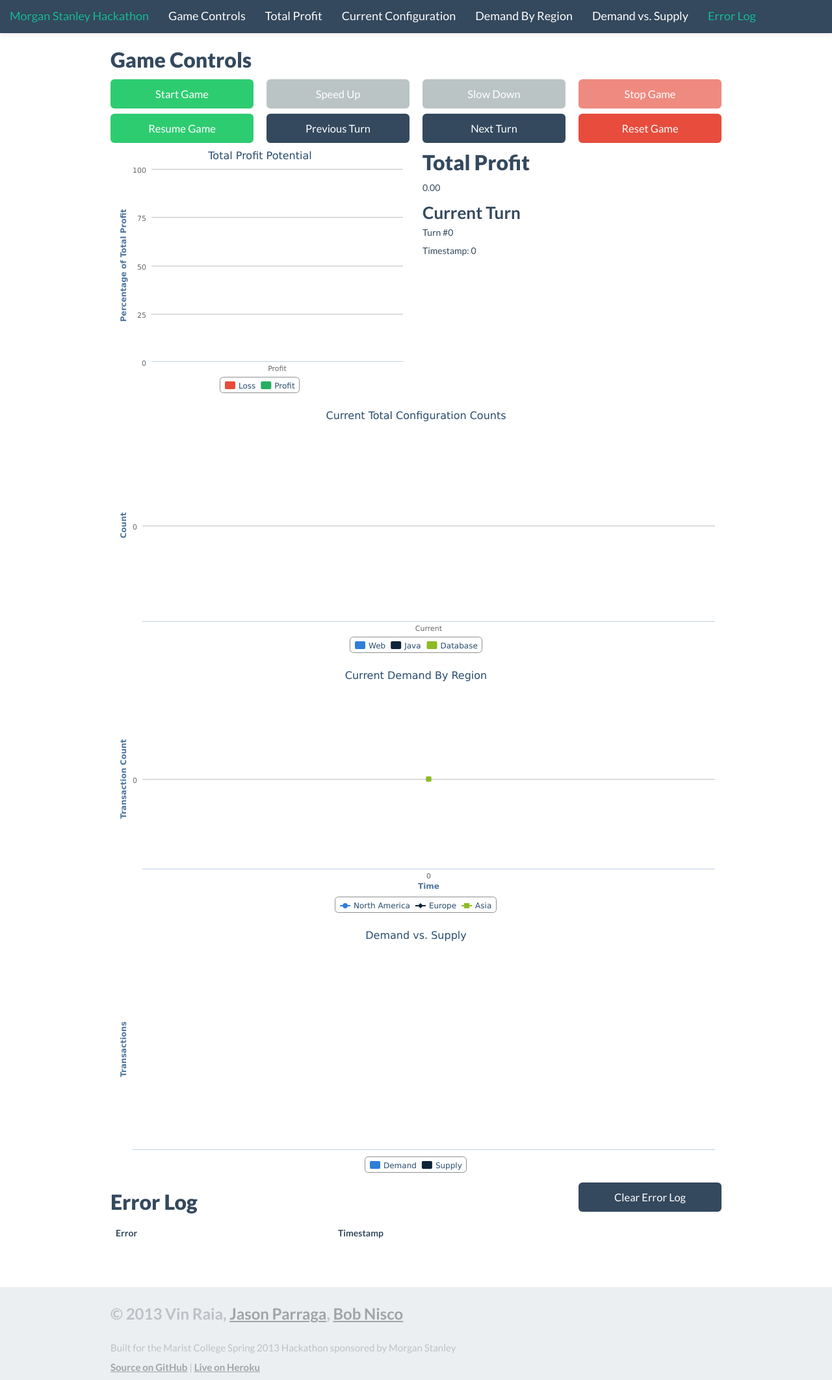
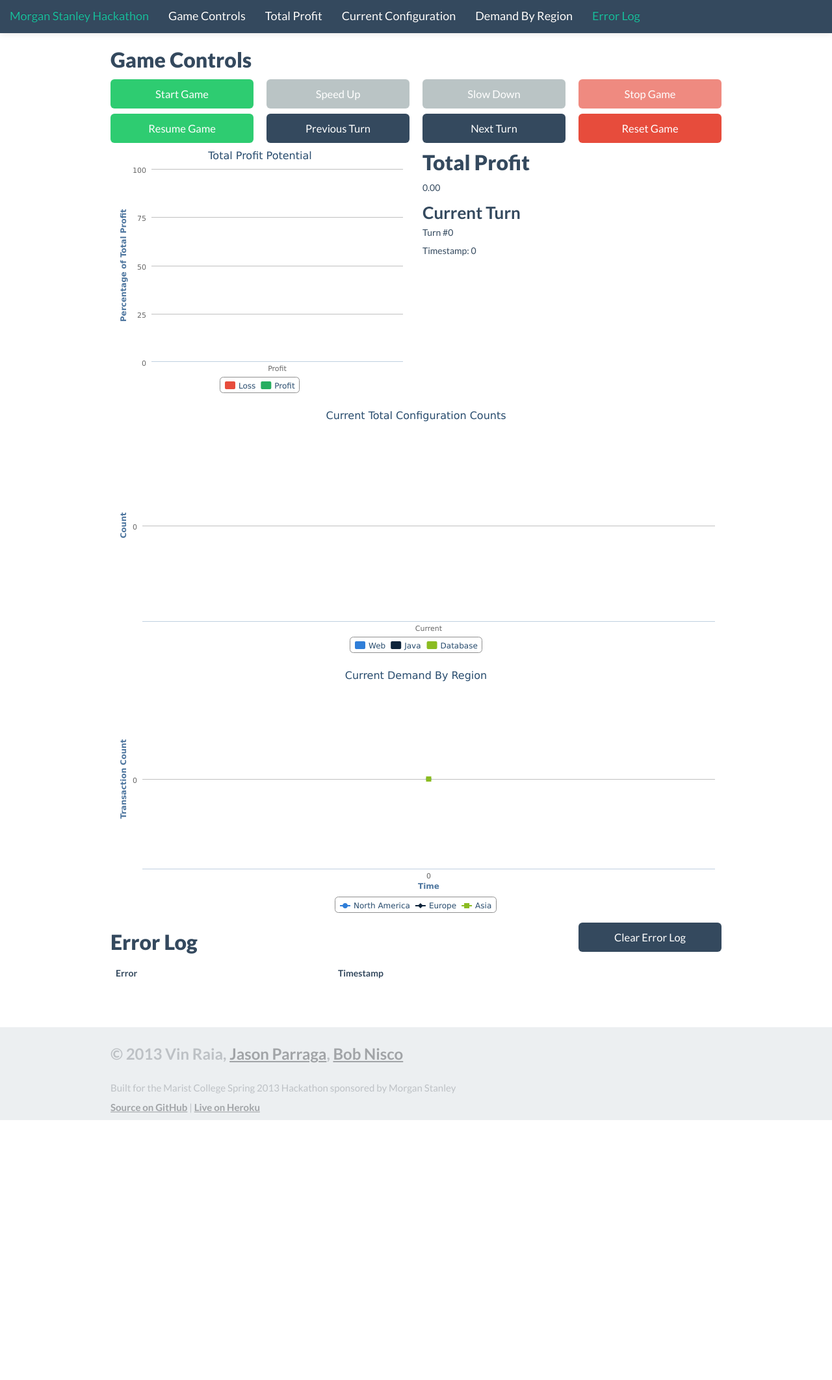
Before and after one commit to Sovietaced/Morgan-Stanley-Hackathon, a Django app: page / in a window 1280 px wide. Shown: the whole page at 65% size. After the commit the page ends 1724 px from the top, so only its background shows below. Run offline with Django 3.2, Linux system fonts and the light colour scheme; lists and menus that the app fills with data are empty; some libraries are stand-ins or nearby versions.

Commit message:
Removed demand vs supply graph since we're not going to do it

```diff
--- a/hackathon/static/js/main.js
+++ b/hackathon/static/js/main.js
@@ -97,35 +97,6 @@ $(document).ready(function(){
 			name: 'Profit',
 			color: '#27AE60',
 			data: [0]
-		}]
-	});
-
-	var demandVsSupply = new Highcharts.Chart({
-		chart: {
-			renderTo: 'demand_vs_supply',
-			type: 'column'
-		},
-		credits : {
-			enabled : false
-		},
-		title: {
-			text: 'Demand vs. Supply'
-		},
-		xAxis: {
-			categories: ['NA Web','NA Java','NA DB','EU Web','EU Java','EU DB','AP Web','AP Java','AP DB'],
-		},
-		yAxis: {
-			min: 0,
-			title: {
-				text: 'Transactions'
-			}
-		},
-		series: [{
-			name: 'Demand',
-			data: []
-		},{
-			name: 'Supply',
-			data: []
 		}]
 	});
 
--- a/hackathon/templates/base.html
+++ b/hackathon/templates/base.html
@@ -27,7 +27,6 @@
 						<li><a href="#total_profit">Total Profit</a></li>
 						<li><a href="#total_counts">Current Configuration</a></li>
 						<li><a href="#demand_by_region">Demand By Region</a></li>
-						<li><a href="#demand_vs_supply">Demand vs. Supply</a></li>
 						<li><a href="#error_log">Error Log</a></li>
 					</ul>
 				</div>
--- a/hackathon/templates/index.html
+++ b/hackathon/templates/index.html
@@ -78,11 +78,6 @@
 		</div>
 	</div>
 	<div class="row">
-		<div class="span12">
-			<div id="demand_vs_supply" style="width:100%; height:400px;"></div>
-		</div>
-	</div>
-	<div class="row">
 		<div class="span12" id="error_log">
 			<h1 class="pull-left">Error Log</h1>
 			<div class="span3 pull-right"><a href="#" id="clear_error_log_button" class="btn btn-large btn-block">Clear Error Log</a></div>
```
